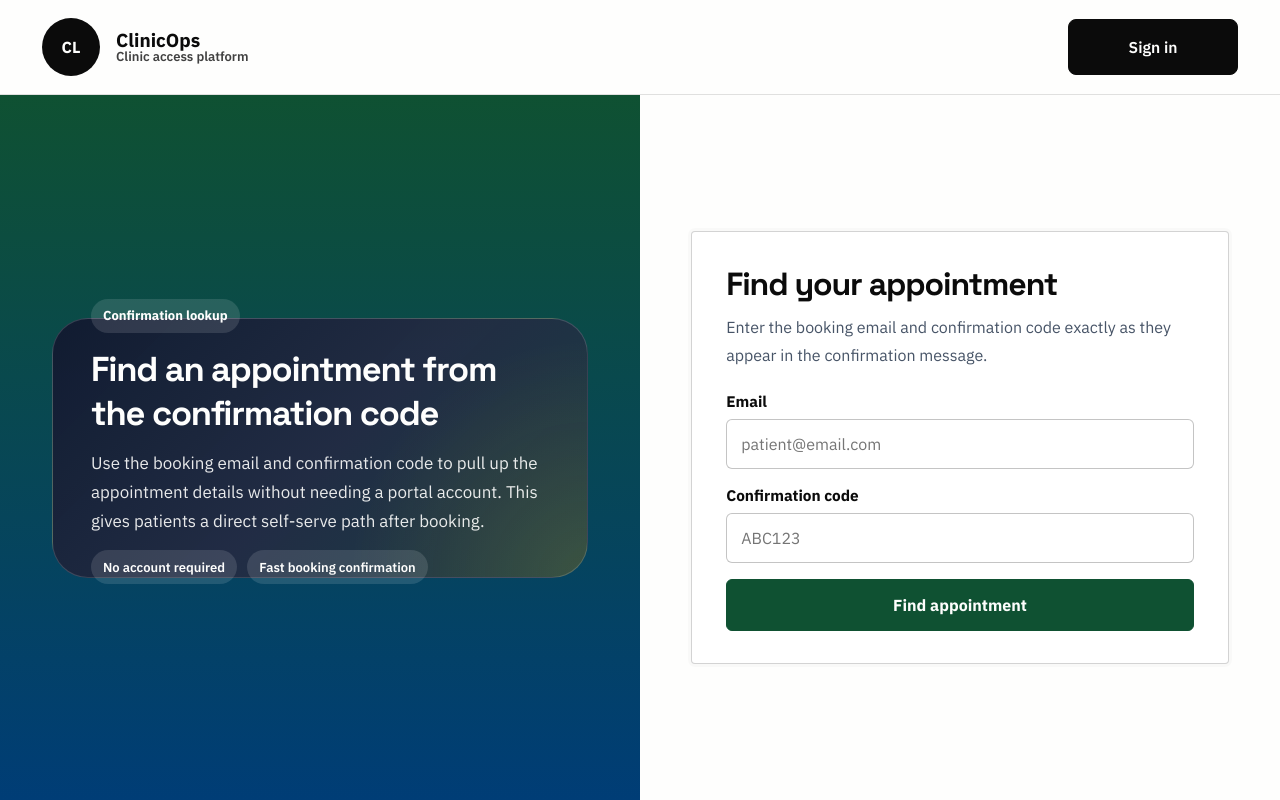
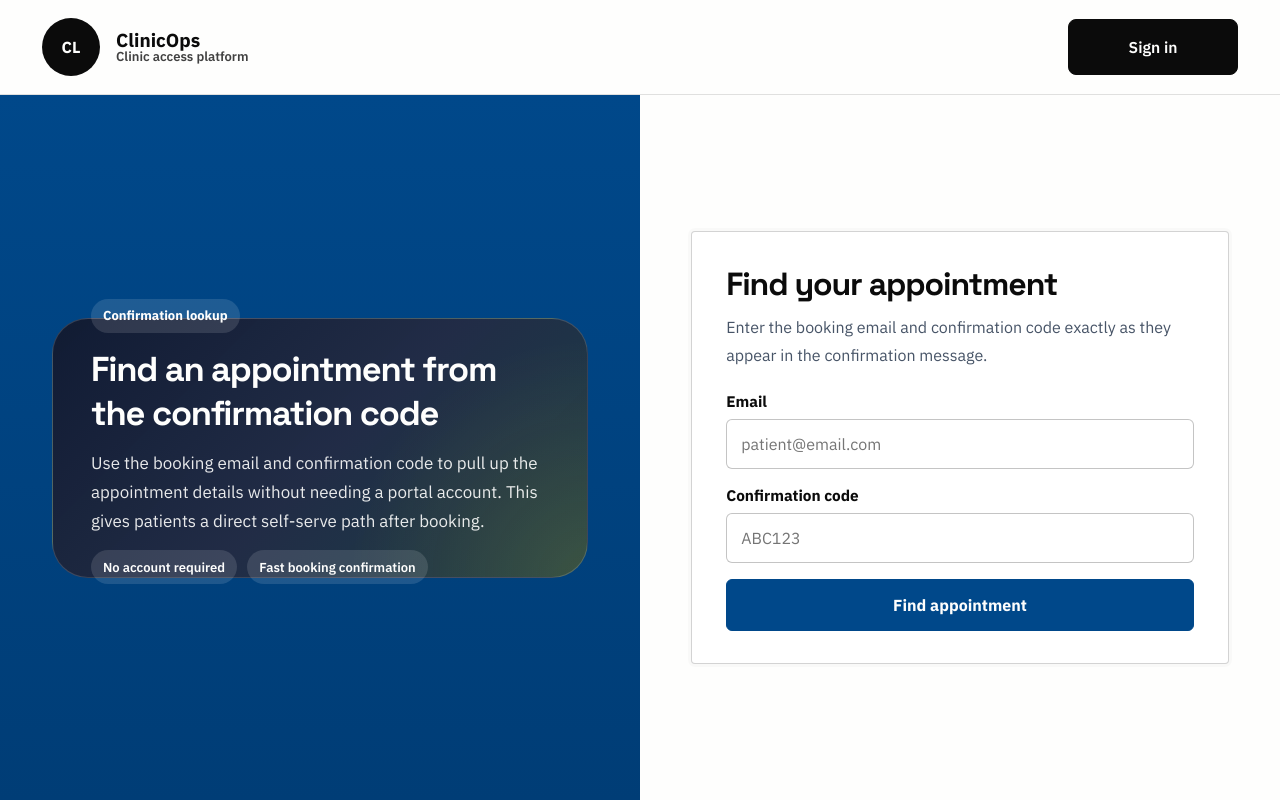
Before and after one commit to pinoyvaautomation/Clinicops, a Django app: page /appointments/lookup/ in a window 1280 px wide. Run offline with Django 5.2, Linux system fonts and the light colour scheme; data that the repository does not hold is empty; parts of the project's set-up code (start-up, migrations or seed data) failed here and were passed over; some libraries are stand-ins or nearby versions.

Commit message:
Unify public auth brand colors

```diff
--- a/clinicops/settings.py
+++ b/clinicops/settings.py
@@ -219,7 +219,7 @@ SECURITY_ALERT_EMAILS = [
 SECURITY_ALERT_COOLDOWN_MINUTES = int(os.environ.get('SECURITY_ALERT_COOLDOWN_MINUTES', '30'))
 RESEND_API_KEY = os.environ.get('RESEND_API_KEY', '')
 PUBLIC_BRAND_NAME = os.environ.get('PUBLIC_BRAND_NAME', 'ClinicOps')
-PUBLIC_BRAND_COLOR = os.environ.get('PUBLIC_BRAND_COLOR', '#0f5132')
+PUBLIC_BRAND_COLOR = os.environ.get('PUBLIC_BRAND_COLOR', '#00488a')
 PUBLIC_LOGO_URL = os.environ.get('PUBLIC_LOGO_URL', '')
 GOOGLE_CLIENT_ID = os.environ.get('GOOGLE_CLIENT_ID', '')
 GOOGLE_CLIENT_SECRET = os.environ.get('GOOGLE_CLIENT_SECRET', '')
--- a/core/context_processors.py
+++ b/core/context_processors.py
@@ -15,7 +15,7 @@ def user_roles(request):
     user = request.user
     brand_context = {
         'public_brand_name': getattr(settings, 'PUBLIC_BRAND_NAME', 'ClinicOps'),
-        'public_brand_color': getattr(settings, 'PUBLIC_BRAND_COLOR', '#0f5132'),
+        'public_brand_color': getattr(settings, 'PUBLIC_BRAND_COLOR', '#00488a'),
         'public_logo_url': getattr(settings, 'PUBLIC_LOGO_URL', ''),
         'google_oauth_enabled': getattr(settings, 'GOOGLE_OAUTH_ENABLED', False),
     }
--- a/templates/public_shell.html
+++ b/templates/public_shell.html
@@ -8,7 +8,7 @@
       @import url('https://fonts.googleapis.com/css2?family=IBM+Plex+Sans:wght@400;500;600;700&family=Space+Grotesk:wght@500;700&display=swap');
 
       :root {
-        --shell-primary: {% firstof public_brand_color "#00488a" %};
+        --shell-primary: #00488a;
         --shell-primary-strong: #003d76;
         --shell-secondary: #ffd126;
         --shell-accent: #fefefd;
```
Also changed, not shown: 1 other file.
